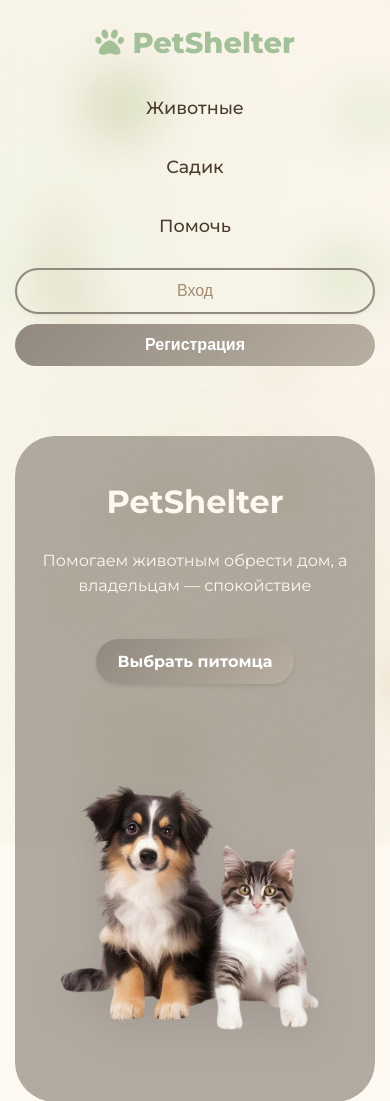
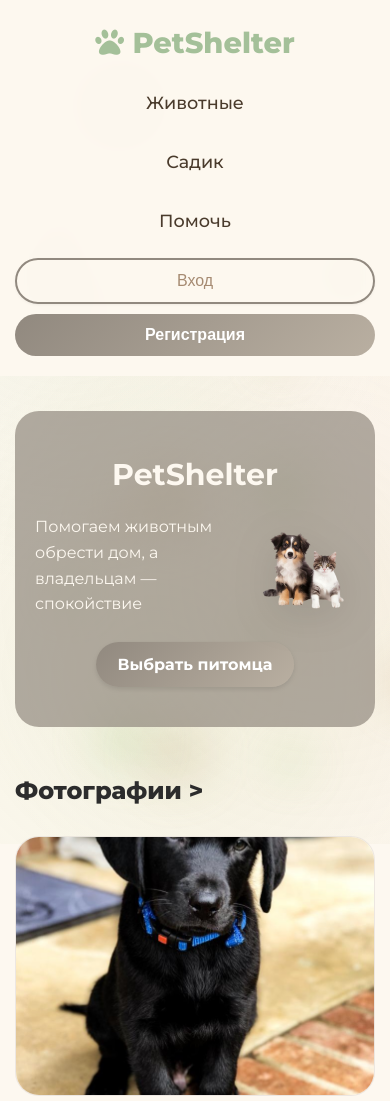
Before and after one commit to marhalepa-dev/marhalepa.github.io, a plain HTML site: page index.html in a window 390 px wide. Shown: the top 1101 px of the page. Drawn offline with nearby package versions, Linux system fonts and the light colour scheme.

Commit message:
Add files via upload

```diff
--- a/style.css
+++ b/style.css
@@ -88,14 +88,16 @@ header {
     align-items: center;
     z-index: 1000;
     border-bottom: none;
-    transition: transform 0.4s cubic-bezier(0.2, 0.9, 0.4, 1.1), background 0.3s;
+    transition: opacity 0.5s ease-out, transform 0.6s ease-out, background 0.3s !important;
     transform: translateY(0);
     box-sizing: border-box;
 }
 
 header.hide-header {
-    transform: translateY(-100%);
-    box-shadow: none;
+    opacity: 0 !important; /* Плавно тает и становится прозрачной */
+    pointer-events: none !important; /* Выключаем клики, чтобы невидимые кнопки не нажимались случайно */
+    transform: translateY(-15px) !important; /* Вместо жесткого отлета на -100%, слегка сдвигается вверх */
+    box-shadow: none !important;
 }
 
 .logo a {
@@ -1523,7 +1525,16 @@ footer {
         padding: 20px 15px !important;
         flex-direction: column !important;
         align-items: center !important;
-        gap: 20px !important;
+        gap: 15px !important;
+        background: rgba(253, 248, 240, 0.95) !important;
+        z-index: 1000 !important;
+        transition: opacity 0.4s ease-out, transform 0.4s ease-out !important;
+    }
+
+    header.hide-header {
+        opacity: 1 !important;
+        pointer-events: auto !important;
+        transform: none !important;
     }
 
     .center-nav {
@@ -1548,7 +1559,7 @@ footer {
     }
 
     .main-content {
-        padding: 30px 15px !important;
+        padding: 20px 15px 30px !important;
     }
 
     .content-grid,
@@ -1561,11 +1572,31 @@ footer {
 
     /* Текст на главной */
     .hero-text h1 {
-        font-size: 2rem;
+        grid-column: 1 / -1 !important;
+        grid-row: 1 !important;
+        text-align: center !important;
+        margin: 0 !important;
+        font-size: 30px;
     }
 
     .hero-text p {
-        font-size: 1rem;
+        grid-column: 1 !important;
+        grid-row: 2 !important;
+        text-align: left;
+        margin: 0 !important;
+        font-size: 16px;
+    }
+
+    .hero-text {
+        display: contents !important;
+    }
+
+    .hero .button {
+        grid-column: 1 / -1 !important;
+        grid-row: 3 !important;
+        margin: 10px auto 0 !important;
+        justify-self: center !important;
+        width: max-content !important;
     }
 
     /* Центрируем футер */
@@ -1581,22 +1612,29 @@ footer {
         justify-content: center;
     }
 
-    header, header.hide-header {
-        transform: none !important;
-    }
-
     .hero {
-        margin-top: 20px !important; /* Убираем гигантский десктопный отступ */
+        display: grid !important;
+        grid-template-columns: 1fr 100px !important;
+        grid-template-rows: auto auto auto !important;
+        gap: 15px !important;
         padding: 40px 20px !important;
+        margin: 15px 0 25px !important; /* Нормальный маленький отступ */
+        border-radius: 24px !important;
+        align-items: center !important;
     }
 
     .hero-image {
-        margin-top: 50px; /* Отодвигаем весь блок с картинкой вниз от текста */
+        grid-column: 2 !important;
+        grid-row: 2 !important;
+        margin: 0 !important;
+        display: flex !important;
+        justify-content: center !important;
     }
 
     .hero-image img {
-        margin-top: 0 !important; /* Убиваем отрицательный отступ -215px */
-        max-width: 100%;
+        width: 100% !important;
+        max-width: 130px !important;
+        margin: 0 !important;
     }
 
     .show-more-btn {
@@ -1632,4 +1670,18 @@ footer {
         padding: 10px !important;
         width: 100%;
     }
-}
+
+    .reset-button {
+        grid-column: span 2;
+        margin-top: 5px;
+        padding: 10px !important;
+        width: 100%;
+        color: var(--text-color) !important; /* Принудительно ставим цвет текста из темы */
+        -webkit-appearance: none !important; /* Выключаем дефолтные синие стили iOS/Android */
+        background: var(--card-bg) !important; /* Фиксируем фон */
+    }
+
+}
+html, body {
+    overscroll-behavior-y: none !important;
+}
```
